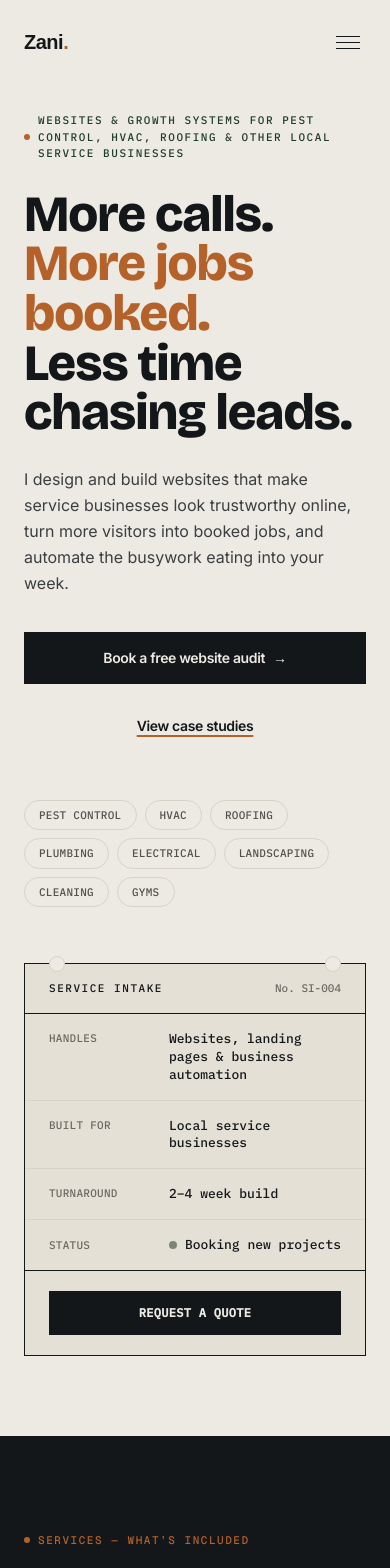
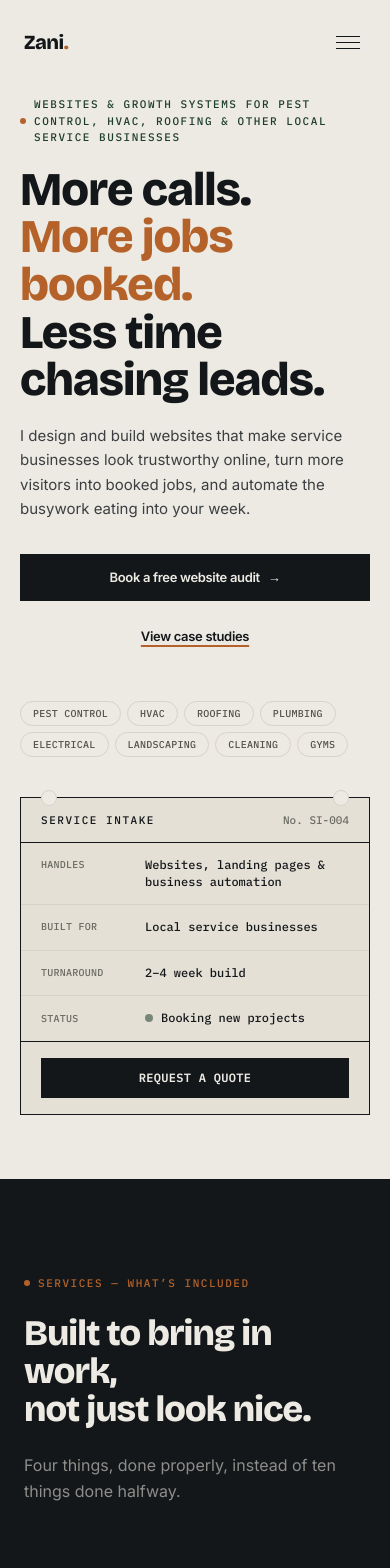
Before and after one commit to ZaniTheDev/Portofolio, a Next.js app: page / in a window 390 px wide. Shown: the top 1568 px of the page. Built offline with nearby package versions, Linux system fonts and the light colour scheme.

Commit message:
changed hero section

```diff
--- a/app/layout.tsx
+++ b/app/layout.tsx
@@ -1,29 +1,53 @@
 import type { Metadata } from "next";
-import { Geist, Geist_Mono } from "next/font/google";
+import { Bricolage_Grotesque, Inter, IBM_Plex_Mono } from "next/font/google";
 import "./globals.css";
 
-const geistSans = Geist({
-  variable: "--font-geist-sans",
+const display = Bricolage_Grotesque({
   subsets: ["latin"],
+  variable: "--font-display",
+  weight: ["600", "700", "800"],
 });
 
-const geistMono = Geist_Mono({
-  variable: "--font-geist-mono",
+const body = Inter({
   subsets: ["latin"],
+  variable: "--font-body",
+  weight: ["400", "500", "600"],
+});
+
+const mono = IBM_Plex_Mono({
+  subsets: ["latin"],
+  variable: "--font-mono",
+  weight: ["500", "600", "700"],
 });
 
 export const metadata: Metadata = {
-  title: "Create Next App",
-  description: "Generated by create next app",
+  title: "Zani | System Architect for Local Service Businesses",
+  description:
+    "I build premium digital infrastructure and automated lead generation systems for pest control, HVAC, roofing, and local service businesses.",
+  keywords: [
+    "Web Design for Contractors",
+    "HVAC Lead Generation",
+    "Pest Control Websites",
+    "Business Automation",
+  ],
 };
 
-export default function RootLayout({ children }: LayoutProps<"/">) {
+export default function RootLayout({
+  children,
+}: Readonly<{
+  children: React.ReactNode;
+}>) {
   return (
     <html
       lang="en"
-      className={`${geistSans.variable} ${geistMono.variable} h-full antialiased`}
+      className={`${display.variable} ${body.variable} ${mono.variable} h-full antialiased scroll-smooth`}
     >
-      <body className="min-h-full flex flex-col">{children}</body>
+      <body
+        className="min-h-full flex flex-col font-[family-name:var(--font-body)]"
+        style={{ backgroundColor: "#EDEAE3", color: "#14171A" }}
+      >
+        {children}
+      </body>
     </html>
   );
 }
--- a/components/hero.tsx
+++ b/components/hero.tsx
@@ -132,11 +132,12 @@ export default function Hero() {
         }}
       />
 
-      <div className="relative mx-auto grid max-w-7xl grid-cols-1 gap-14 px-6 pb-20 pt-28 sm:px-10 sm:pt-36 lg:grid-cols-12 lg:gap-8 lg:pb-28 lg:pt-44">
+      {/* Adjusted mobile padding and gaps (px-5, pt-24, pb-16, gap-10) while keeping sm/lg desktop variants */}
+      <div className="relative mx-auto grid max-w-7xl grid-cols-1 gap-10 px-5 pb-16 pt-24 sm:gap-14 sm:px-10 sm:pb-20 sm:pt-36 lg:grid-cols-12 lg:gap-8 lg:pb-28 lg:pt-44">
         {/* LEFT: headline column */}
         <div className="lg:col-span-7">
           <p
-            className="hero-eyebrow mb-7 inline-flex items-center gap-2 font-[family-name:var(--font-mono)] text-[11px] font-medium uppercase tracking-[0.14em] sm:text-xs"
+            className="hero-eyebrow mb-5 inline-flex items-center gap-2 font-[family-name:var(--font-mono)] text-[11px] font-medium uppercase tracking-[0.14em] sm:mb-7 sm:text-xs"
             style={{ color: TOKENS.trust }}
           >
             <span
@@ -148,15 +149,13 @@ export default function Hero() {
           </p>
 
           <h1
-            className="font-[family-name:var(--font-display)] text-[13vw] font-extrabold leading-[0.98] tracking-[-0.02em] sm:text-6xl md:text-7xl"
+            className="font-[family-name:var(--font-display)] text-[12vw] font-extrabold leading-[1.02] tracking-[-0.02em] sm:text-6xl sm:leading-[0.98] md:text-7xl"
             style={{ color: TOKENS.ink }}
           >
             {headlineLines.map((line, i) => (
               <span key={i} className="block overflow-hidden">
                 <span
-                  className={`hero-line-inner block ${
-                    i === headlineLines.length - 1 ? "" : ""
-                  }`}
+                  className="hero-line-inner block"
                   style={i === 1 ? { color: TOKENS.accent } : undefined}
                 >
                   {line}
@@ -166,7 +165,7 @@ export default function Hero() {
           </h1>
 
           <p
-            className="hero-sub mt-7 max-w-xl text-base leading-relaxed sm:text-lg"
+            className="hero-sub mt-5 max-w-xl text-[15px] leading-relaxed sm:mt-7 sm:text-lg"
             style={{ color: "#3B3F42" }}
           >
             I design and build websites that make service businesses look
@@ -174,10 +173,11 @@ export default function Hero() {
             automate the busywork eating into your week.
           </p>
 
-          <div className="hero-cta mt-9 flex flex-col gap-4 sm:flex-row sm:items-center">
+          {/* Adjusted to items-stretch on mobile for full-width tap targets */}
+          <div className="hero-cta mt-8 flex flex-col items-stretch gap-3 sm:mt-9 sm:flex-row sm:items-center sm:gap-4">
             <Link
               href="#contact"
-              className="group inline-flex items-center justify-center gap-2 px-7 py-4 text-sm font-semibold tracking-tight transition-transform duration-200 hover:-translate-y-0.5 focus-visible:outline focus-visible:outline-2 focus-visible:outline-offset-2"
+              className="group flex w-full items-center justify-center gap-2 px-6 py-3.5 text-[13px] font-semibold tracking-tight transition-transform duration-200 hover:-translate-y-0.5 focus-visible:outline focus-visible:outline-2 focus-visible:outline-offset-2 sm:w-auto sm:px-7 sm:py-4 sm:text-sm"
               style={{
                 backgroundColor: TOKENS.ink,
                 color: TOKENS.paper,
@@ -195,7 +195,7 @@ export default function Hero() {
 
             <Link
               href="#case-studies"
-              className="inline-flex items-center justify-center gap-2 px-2 py-4 text-sm font-semibold tracking-tight underline decoration-2 underline-offset-4 transition-opacity hover:opacity-70 focus-visible:outline focus-visible:outline-2 focus-visible:outline-offset-2"
+              className="flex w-full items-center justify-center gap-2 px-6 py-3.5 text-[13px] font-semibold tracking-tight underline decoration-2 underline-offset-4 transition-opacity hover:opacity-70 focus-visible:outline focus-visible:outline-2 focus-visible:outline-offset-2 sm:w-auto sm:px-2 sm:py-4 sm:text-sm"
               style={{
                 color: TOKENS.ink,
                 textDecorationColor: TOKENS.accent,
@@ -207,13 +207,13 @@ export default function Hero() {
           </div>
 
           <ul
-            className="hero-tags mt-12 flex flex-wrap gap-2"
+            className="hero-tags mt-10 flex flex-wrap gap-1.5 sm:mt-12 sm:gap-2"
             aria-label="Industries served"
           >
             {industries.map((industry) => (
               <li
                 key={industry}
-                className="rounded-full border px-3.5 py-1.5 font-[family-name:var(--font-mono)] text-[11px] uppercase tracking-wide"
+                className="rounded-full border px-3 py-1 font-[family-name:var(--font-mono)] text-[10px] uppercase tracking-wide sm:px-3.5 sm:py-1.5 sm:text-[11px]"
                 style={{ borderColor: TOKENS.hairline, color: "#54524B" }}
               >
                 {industry}
@@ -231,10 +231,10 @@ export default function Hero() {
               backgroundColor: TOKENS.paperDeep,
             }}
           >
-            {/* ticket punch holes */}
+            {/* ticket punch holes - positioned slightly differently for mobile */}
             <div
               aria-hidden
-              className="absolute -top-2 left-6 h-4 w-4 rounded-full sm:left-8"
+              className="absolute -top-2 left-5 h-4 w-4 rounded-full sm:left-8"
               style={{
                 backgroundColor: TOKENS.paper,
                 border: `1px solid ${TOKENS.hairline}`,
@@ -242,7 +242,7 @@ export default function Hero() {
             />
             <div
               aria-hidden
-              className="absolute -top-2 right-6 h-4 w-4 rounded-full sm:right-8"
+              className="absolute -top-2 right-5 h-4 w-4 rounded-full sm:right-8"
               style={{
                 backgroundColor: TOKENS.paper,
                 border: `1px solid ${TOKENS.hairline}`,
@@ -250,7 +250,7 @@ export default function Hero() {
             />
 
             <div
-              className="flex items-center justify-between border-b px-6 py-4 sm:px-8"
+              className="flex items-center justify-between border-b px-5 py-3.5 sm:px-8 sm:py-4"
               style={{ borderColor: TOKENS.ink }}
             >
               <span
@@ -275,17 +275,17 @@ export default function Hero() {
               ].map((row) => (
                 <div
                   key={row.label}
-                  className="grid grid-cols-[6.5rem_1fr] gap-4 px-6 py-4 sm:px-8"
+                  className="grid grid-cols-[5.5rem_1fr] gap-4 px-5 py-3.5 sm:grid-cols-[6.5rem_1fr] sm:px-8 sm:py-4"
                   style={{ borderColor: TOKENS.hairline }}
                 >
                   <dt
-                    className="text-[11px] uppercase tracking-wide"
+                    className="text-[10px] uppercase tracking-wide sm:text-[11px]"
                     style={{ color: "#6B6A62" }}
                   >
                     {row.label}
                   </dt>
                   <dd
-                    className="text-[13px] leading-snug"
+                    className="text-[12px] leading-snug sm:text-[13px]"
                     style={{ color: TOKENS.ink }}
                   >
                     {row.value}
@@ -293,15 +293,15 @@ export default function Hero() {
                 </div>
               ))}
 
-              <div className="grid grid-cols-[6.5rem_1fr] items-center gap-4 px-6 py-4 sm:px-8">
+              <div className="grid grid-cols-[5.5rem_1fr] items-center gap-4 px-5 py-3.5 sm:grid-cols-[6.5rem_1fr] sm:px-8 sm:py-4">
                 <dt
-                  className="text-[11px] uppercase tracking-wide"
+                  className="text-[10px] uppercase tracking-wide sm:text-[11px]"
                   style={{ color: "#6B6A62" }}
                 >
                   Status
                 </dt>
                 <dd
-                  className="flex items-center gap-2 text-[13px] leading-snug"
+                  className="flex items-center gap-2 text-[12px] leading-snug sm:text-[13px]"
                   style={{ color: TOKENS.ink }}
                 >
                   <span
@@ -315,12 +315,12 @@ export default function Hero() {
             </dl>
 
             <div
-              className="border-t px-6 py-5 sm:px-8"
+              className="border-t px-5 py-4 sm:px-8 sm:py-5"
               style={{ borderColor: TOKENS.ink }}
             >
               <Link
                 href="#contact"
-                className="flex w-full items-center justify-center gap-2 py-3.5 text-xs font-semibold uppercase tracking-wide transition-opacity hover:opacity-90 focus-visible:outline focus-visible:outline-2 focus-visible:outline-offset-2"
+                className="flex w-full items-center justify-center gap-2 py-3 text-xs font-semibold uppercase tracking-wide transition-opacity hover:opacity-90 focus-visible:outline focus-visible:outline-2 focus-visible:outline-offset-2 sm:py-3.5"
                 style={{
                   backgroundColor: TOKENS.ink,
                   color: TOKENS.paper,
--- a/components/industries.tsx
+++ b/components/industries.tsx
@@ -13,6 +13,7 @@ type Industry = {
   code: string;
   name: string;
   detail: string;
+  outcome: string;
 };
 
 const INDUSTRIES: Industry[] = [
@@ -21,48 +22,64 @@ const INDUSTRIES: Industry[] = [
     name: "Pest Control",
     detail:
       "Recurring-treatment reminders and same-day quote requests that keep customers on schedule.",
+    outcome:
+      "Business Value: Increases customer lifetime value (LTV) by automating seasonal follow-ups.",
   },
   {
     code: "SEC // 02",
     name: "HVAC",
     detail:
       "Emergency-repair visibility and maintenance-plan sign-ups that turn one call into a year of business.",
+    outcome:
+      "Business Value: Captures high-intent emergency traffic before they call the next competitor.",
   },
   {
     code: "SEC // 03",
     name: "Roofing",
     detail:
       "Storm-lead capture and before/after galleries that build trust before the first estimate.",
+    outcome:
+      "Business Value: Pre-qualifies leads and builds immediate authority to justify premium estimates.",
   },
   {
     code: "SEC // 04",
     name: "Plumbing",
     detail:
       "24/7 emergency booking and clear pricing that stops panicked callers from calling the next name.",
+    outcome:
+      "Business Value: Frictionless mobile UX converts late-night panic searches into booked dispatch routes.",
   },
   {
     code: "SEC // 05",
     name: "Electrical",
     detail:
       "License and insurance front and center, with quotes that route straight to your phone.",
+    outcome:
+      "Business Value: Elevates perceived trust to help win lucrative commercial contracts, not just residential fixes.",
   },
   {
     code: "SEC // 06",
     name: "Landscaping",
     detail:
       "Seasonal galleries and recurring-maintenance sign-ups that fill your calendar before the spring rush.",
+    outcome:
+      "Business Value: Secures predictable monthly cash flow via seamless subscription funnels.",
   },
   {
     code: "SEC // 07",
     name: "Cleaning Services",
     detail:
       "Simple online booking and recurring-plan upsells that turn one-time cleans into standing appointments.",
+    outcome:
+      "Business Value: Automates the quoting process to help you reclaim hours of manual admin work.",
   },
   {
     code: "SEC // 08",
     name: "Gyms",
     detail:
       "Class schedules and trial sign-ups built to convert browsers into members.",
+    outcome:
+      "Business Value: Removes friction from trial sign-ups to dramatically lower your customer acquisition cost (CAC).",
   },
 ];
 
@@ -171,12 +188,21 @@ export default function Industries() {
                 style={{ borderColor: "#B4622A" }}
               />
 
-              <span
-                className="font-[family-name:var(--font-mono)] text-xs font-medium uppercase tracking-[0.14em] opacity-50 transition-colors duration-300 group-hover/cell:opacity-100"
-                style={{ color: "#B4622A" }}
-              >
-                {industry.code}
-              </span>
+              {/* Top Row: Sector Code & Responsive Hint */}
+              <div className="flex w-full items-center justify-between">
+                <span
+                  className="font-[family-name:var(--font-mono)] text-xs font-medium uppercase tracking-[0.14em] opacity-50 transition-colors duration-300 group-hover/cell:opacity-100 group-focus/cell:opacity-100"
+                  style={{ color: "#B4622A" }}
+                >
+                  {industry.code}
+                </span>
+
+                {/* Visual Hint - Swaps text based on breakpoint and fades out on hover/focus */}
+                <span className="font-[family-name:var(--font-mono)] text-[9px] font-medium uppercase tracking-[0.2em] opacity-40 transition-opacity duration-300 group-hover/cell:opacity-0 group-focus-visible/cell:opacity-0 group-focus/cell:opacity-0">
+                  <span className="md:hidden">Tap to reveal +</span>
+                  <span className="hidden md:inline">Hover to reveal +</span>
+                </span>
+              </div>
 
               <h3 className="mt-6 font-[family-name:var(--font-display)] text-xl font-bold leading-tight tracking-tight sm:text-2xl">
                 {industry.name}
@@ -185,6 +211,23 @@ export default function Industries() {
               <p className="mt-4 font-[family-name:var(--font-body)] text-sm leading-relaxed opacity-70">
                 {industry.detail}
               </p>
+
+              {/* Expanding Explanation - Now reacts to standard focus for mobile taps */}
+              <div className="grid grid-rows-[0fr] transition-[grid-template-rows] duration-500 ease-out group-hover/cell:grid-rows-[1fr] group-focus-visible/cell:grid-rows-[1fr] group-focus/cell:grid-rows-[1fr]">
+                <div className="overflow-hidden">
+                  <div
+                    className="mt-5 border-t pt-4"
+                    style={{ borderColor: "rgba(216, 211, 199, 0.5)" }}
+                  >
+                    <p
+                      className="font-[family-name:var(--font-body)] text-sm font-medium leading-relaxed opacity-0 transition-opacity duration-500 delay-100 group-hover/cell:opacity-100 group-focus-visible/cell:opacity-100 group-focus/cell:opacity-100"
+                      style={{ color: "#B4622A" }}
+                    >
+                      {industry.outcome}
+                    </p>
+                  </div>
+                </div>
+              </div>
             </div>
           ))}
         </div>
```
